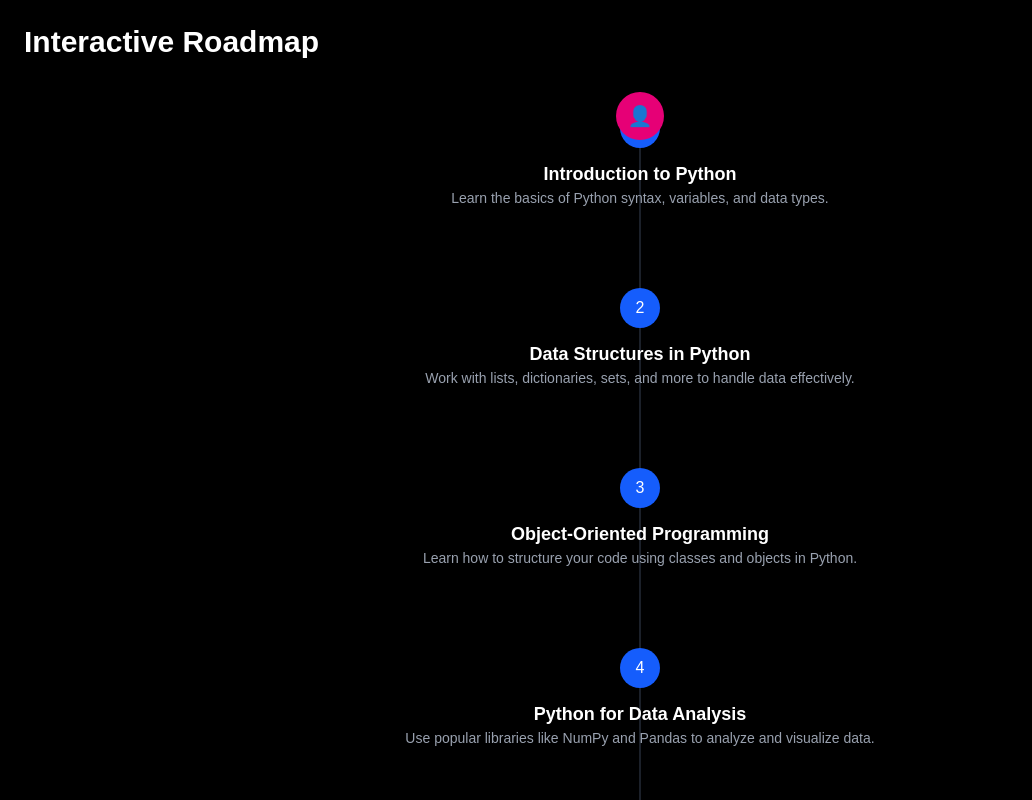
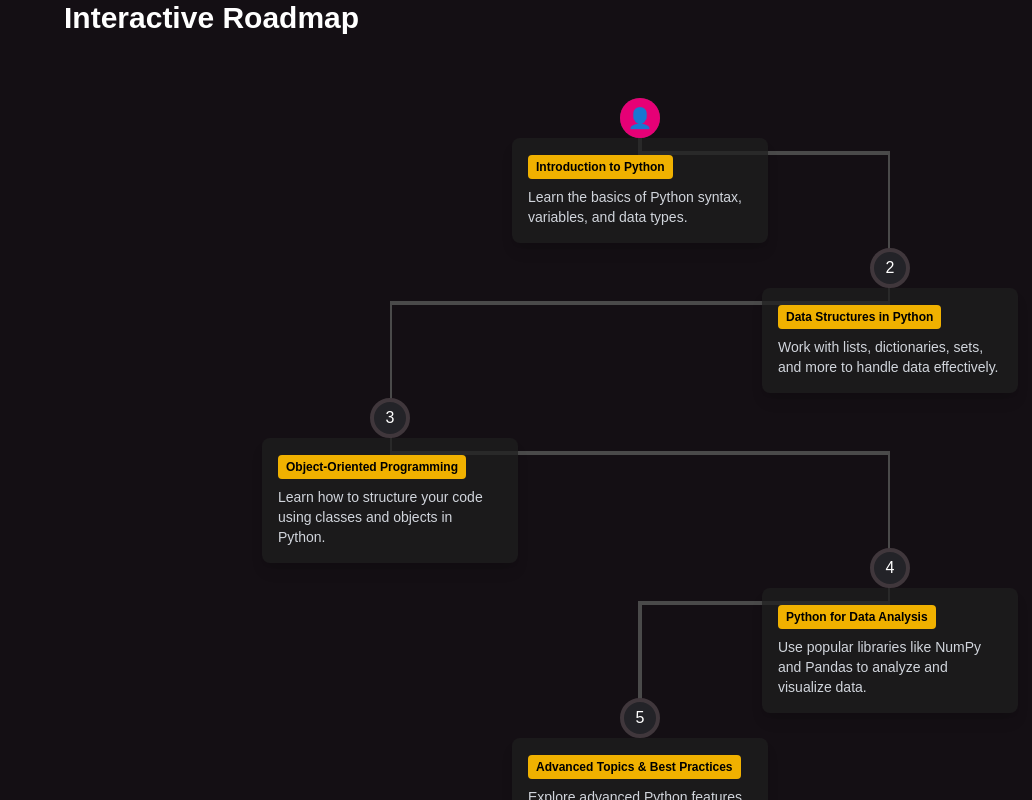
Before and after one commit to ezzypzzy/interactive-roadmap, a Next.js app: page / in a window 1280 px wide. Shown: the top 800 px of the page, without its empty margins (0-1032 px from the left). Built offline with nearby package versions, Linux system fonts and the light colour scheme.

Commit message:
playing with polyline and hardcoded values

```diff
--- a/app/page.js
+++ b/app/page.js
@@ -35,8 +35,61 @@
   return [storedValue, setValue];
 }
 
+// Hook to detect if the screen width is < 640px
+function useIsMobile() {
+  const [isMobile, setIsMobile] = useState(false);
+
+  useEffect(() => {
+    const checkIsMobile = () => {
+      setIsMobile(window.innerWidth < 640);
+    };
+    checkIsMobile();
+    window.addEventListener("resize", checkIsMobile);
+    return () => window.removeEventListener("resize", checkIsMobile);
+  }, []);
+
+  return isMobile;
+}
+
+// Return a polyline string with three 90-degree turns (four segments total).
+function getZigZagPoints(start, end) {
+  // mid1 & mid2 define intermediate y-coordinates to create the zig-zag
+  const mid1 = (start.y + end.y) / 2 - 40; // tweak these offsets
+  const mid2 = (start.y + end.y) / 2 + 40; // to get the desired shape
+
+  return [
+    `${start.x},${start.y}`, // start
+    `${start.x},${mid1}`, // vertical
+    `${end.x},${mid1}`, // horizontal
+    `${end.x},${mid2}`, // vertical
+    `${end.x},${end.y}`, // final horizontal
+  ].join(" ");
+}
+
+// Desktop coordinates (x,y) for each step in a 500x900 viewBox
+const stepPositionsDesktop = [
+  { x: 250, y: 50 }, // Step 0 (center top)
+  { x: 500, y: 200 }, // Step 1 (far right)
+  { x: 0, y: 350 }, // Step 2 (far left)
+  { x: 500, y: 500 }, // Step 3 (far right)
+  { x: 250, y: 650 }, // Step 4 (center bottom)
+];
+
+// Mobile coordinates: same pattern, but with more vertical space
+const stepPositionsMobile = [
+  { x: 250, y: 100 }, // Step 0
+  { x: 500, y: 300 }, // Step 1
+  { x: 0, y: 500 }, // Step 2
+  { x: 500, y: 700 }, // Step 3
+  { x: 250, y: 900 }, // Step 4
+];
+
 export default function HomePage() {
   const router = useRouter();
+  const isMobile = useIsMobile();
+
+  // Pick which array of positions to use
+  const stepPositions = isMobile ? stepPositionsMobile : stepPositionsDesktop;
 
   // Initialize progress for each lesson (all false by default)
   const [progress, setProgress] = useLocalStorage(
@@ -51,14 +104,25 @@
   }, []);
   if (!mounted) return null;
 
-  // Calculate completed lessons count for avatar positioning
+  // Number of lessons completed
   const completedCount = progress.filter(Boolean).length;
 
-  // Define avatar animation variants based on completedCount
+  // The avatar will jump to the position of the last completed step
+  // If no steps are completed, it stays at step 0
+  const avatarIndex = Math.min(completedCount, roadmapData.length - 1);
+  const avatarPosition = stepPositions[avatarIndex];
+
+  // Convert a coordinate to percentage relative to the SVG viewBox (500x900)
+  const toPercentage = (point) => ({
+    left: `${(point.x / 500) * 100}%`,
+    top: `${(point.y / 900) * 100}%`,
+  });
+
+  // Animate the avatar from its previous position to the new one using percentages
   const avatarVariants = {
-    initial: { y: 0 },
+    initial: toPercentage(stepPositions[0]),
     animate: {
-      y: completedCount * 120, // 120px per completed lesson
+      ...toPercentage(avatarPosition),
       transition: { type: "spring", stiffness: 100 },
     },
   };
@@ -70,55 +134,128 @@
     setProgress(updated);
 
     toast.success(`Navigating to ${roadmapData[index].moduleTitle}...`);
-
-    // Use the dynamic slug to navigate
     router.push(`/courses/${roadmapData[index].slug}`);
   };
 
   return (
-    <main className="min-h-screen bg-black text-white p-6">
+    <main className="min-h-screen bg-[#140f14] text-white px-16">
       <h1 className="text-3xl font-bold mb-8">Interactive Roadmap</h1>
 
-      <div className="relative mx-auto max-w-xl">
-        {/* Vertical line */}
-        <div className="absolute left-1/2 top-0 -translate-x-1/2 w-px h-full bg-gray-700" />
+      {/* Outer container: position relative so we can absolutely position SVG + nodes */}
+      <div
+        className="relative mx-auto w-full max-w-[500px]"
+        style={{ aspectRatio: "500 / 900" }}
+      >
+        {/* SVG for the zig-zag path */}
+        <svg
+          className="absolute inset-0 w-full h-full"
+          viewBox="0 0 500 900"
+          fill="none"
+          xmlns="http://www.w3.org/2000/svg"
+        >
+          <defs>
+            {/* Define a linear gradient for completed segments */}
+            <linearGradient
+              id="pathGradient"
+              x1="0"
+              y1="0"
+              x2="1"
+              y2="0"
+              gradientUnits="userSpaceOnUse"
+            >
+              <stop offset="0%" stopColor="#8A2BE2" /> {/* violet */}
+              <stop offset="50%" stopColor="#FF00FF" /> {/* magenta */}
+              <stop offset="100%" stopColor="#FF1493" /> {/* pink/red */}
+            </linearGradient>
+          </defs>
 
-        {/* Animated avatar */}
+          {/* Draw polylines from step i to step i+1 */}
+          {roadmapData.map((_, index) => {
+            if (index === roadmapData.length - 1) return null;
+            const start = stepPositions[index];
+            const end = stepPositions[index + 1];
+
+            // If user has completed step index, we consider the segment "completed"
+            const isSegmentComplete = progress[index];
+
+            return (
+              <polyline
+                key={index}
+                points={getZigZagPoints(start, end)}
+                stroke={isSegmentComplete ? "url(#pathGradient)" : "#4a4a4a"}
+                strokeWidth="4"
+                strokeLinecap="round"
+              />
+            );
+          })}
+        </svg>
+
+        {/* Animated avatar that moves to the last completed step */}
         <motion.div
-          className="absolute left-1/2 -translate-x-1/2 w-12 h-12 bg-pink-600 rounded-full flex items-center justify-center z-10"
+          className="absolute w-10 h-10 rounded-full bg-pink-600 flex items-center justify-center z-30"
           variants={avatarVariants}
           initial="initial"
           animate="animate"
+          style={{
+            transform: "translate(-50%, -50%)", // center the avatar over the point
+          }}
         >
           <span className="text-xl">👤</span>
         </motion.div>
 
-        {/* Lesson nodes */}
-        <div className="flex flex-col items-center space-y-20 pt-4">
-          {roadmapData.map((lesson, index) => (
+        {/* Render each node + info card at the specified positions */}
+        {roadmapData.map((lesson, index) => {
+          const pos = stepPositions[index];
+          const isCompleted = progress[index];
+
+          // Decide whether to place the card to the left or right
+          // (so it doesn't overlay the path)
+          const isRightSide = pos.x > 200;
+
+          // Convert absolute coordinates to percentages for responsiveness
+          const posPercent = {
+            left: `${(pos.x / 500) * 100}%`,
+            top: `${(pos.y / 900) * 100}%`,
+          };
+
+          return (
             <div
               key={lesson.id}
-              className="relative flex flex-col items-center"
+              className="absolute flex flex-col items-center z-20"
+              style={{
+                top: posPercent.top,
+                left: posPercent.left,
+                transform: "translate(-50%, -50%)",
+              }}
             >
+              {/* The clickable circle (step node) */}
               <button
                 onClick={() => handleLessonClick(index)}
-                className={`w-10 h-10 rounded-full flex items-center justify-center ${
-                  progress[index]
-                    ? "bg-green-600"
-                    : "bg-blue-600 hover:bg-blue-500"
+                className={`w-10 h-10 rounded-full flex items-center justify-center cursor-pointer transition-colors border-4 ${
+                  isCompleted
+                    ? "bg-gradient-to-r from-[#D22D1E] via-[#963AB1] to-[#20469B] border-gray-200"
+                    : "bg-[#232328] border-[#40373c]"
                 }`}
                 aria-label={`Lesson ${lesson.moduleTitle}`}
               >
-                {progress[index] ? "✓" : index + 1}
+                {isCompleted ? "✓" : index + 1}
               </button>
 
-              <div className="mt-3 text-center px-2">
-                <h2 className="font-semibold text-lg">{lesson.moduleTitle}</h2>
-                <p className="text-gray-400 text-sm">{lesson.description}</p>
+              {/* Info card offset to the side */}
+              <div
+                className={`absolute top-10 w-64 bg-[rgba(30,30,30,0.75)] rounded-lg p-4 shadow-lg
+                  ${isRightSide ? "-ml-32" : "ml-32"} sm:ml-0`}
+              >
+                <span className="inline-block bg-yellow-500 text-black text-xs font-bold px-2 py-1 rounded">
+                  {lesson.moduleTitle}
+                </span>
+                <p className="mt-2 text-gray-300 text-sm">
+                  {lesson.description}
+                </p>
               </div>
             </div>
-          ))}
-        </div>
+          );
+        })}
       </div>
     </main>
   );
--- a/package.json
+++ b/package.json
@@ -18,8 +18,6 @@
   "devDependencies": {
     "@eslint/eslintrc": "^3",
     "@tailwindcss/postcss": "^4",
-    "eslint": "^9",
-    "eslint-config-next": "15.2.0",
     "tailwindcss": "^4"
   }
 }
```
Also changed, not shown: 1 other file (tests, documents, lock files or other folders).
